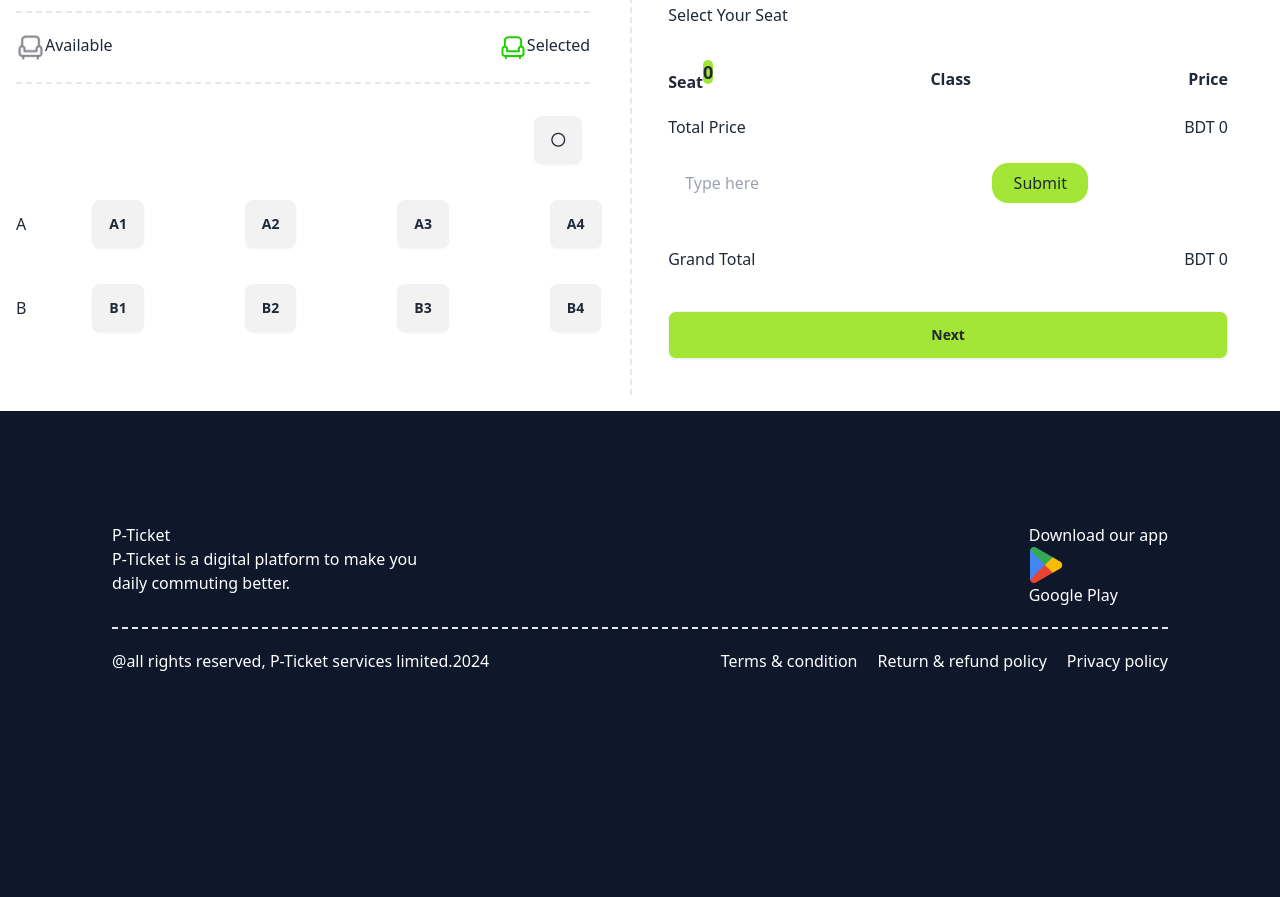
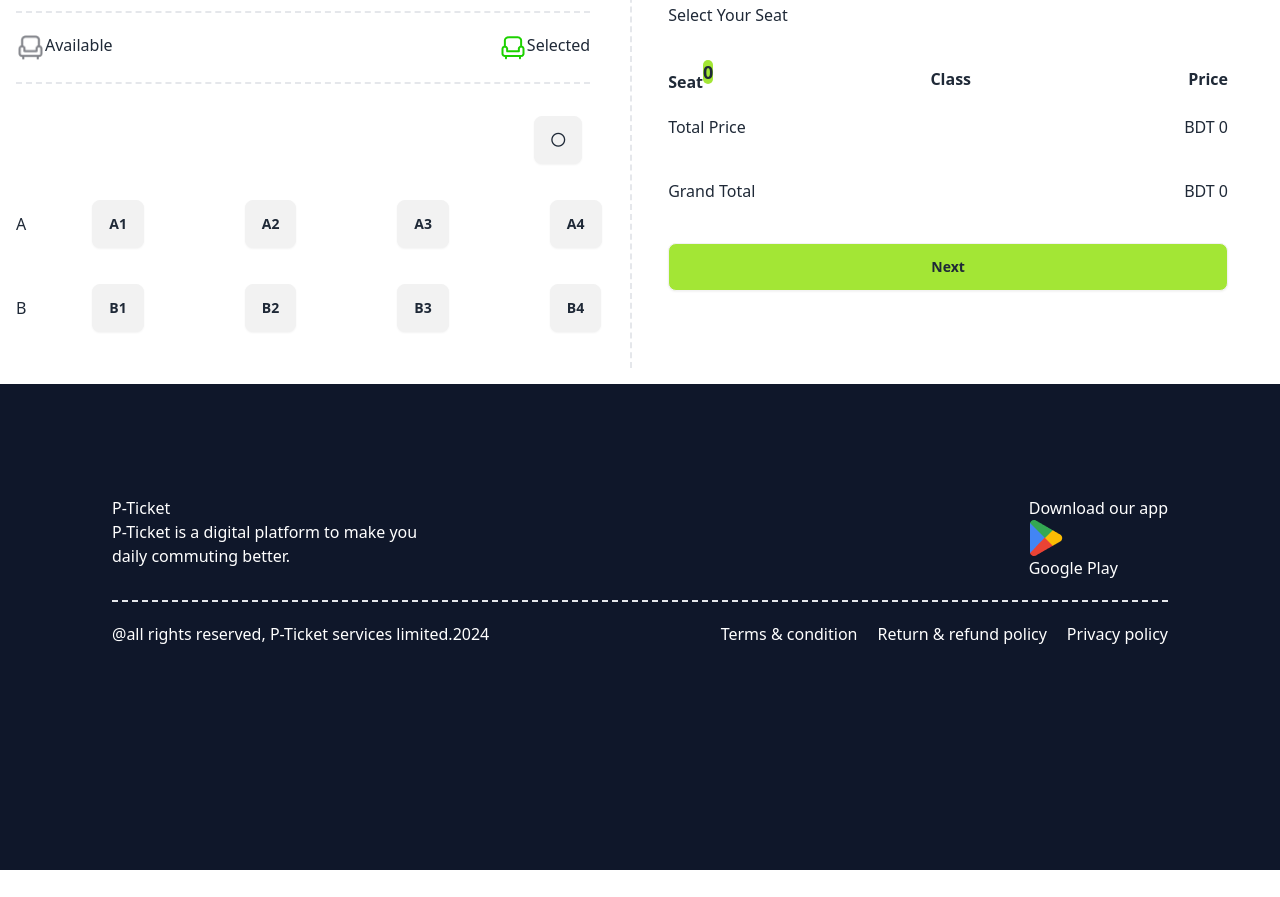
Before and after one commit to Anik200338/assingment-5, a plain HTML site: page index.html in a window 1280 px wide. Shown: the part 2405-3302 px from the top of the page. After the commit the page ends 3275 px from the top, so only its background shows below. Drawn offline with nearby package versions, Linux system fonts and the light colour scheme.

Commit message:
coupon section remove

```diff
--- a/index.html
+++ b/index.html
@@ -237,10 +237,10 @@
                     <h1>Total Price</h1>
                     <h1>BDT <span id="total">0</span></h1>
                 </div>
-                <div class="mt-5" >
+                <!-- <div class="mt-5" >
                     <input type="text" placeholder="Type here" class="input input-ghost w-full max-w-xs" id="userName">
                     <input type="button" value="Submit" class="bg-lime-400 w-24 h-10 rounded-2xl"onclick="calculateTriangleArea()">
-                </div>
+                </div> -->
                 <div class="flex justify-between  mt-10">
                     <h1>Grand Total</h1>
                     <h1>BDT <span id="grandTotal">0</span></h1>
```
Also changed, not shown: js/index.js (+0 -35 lines), pop.html (deleted), style/style.css (deleted).
